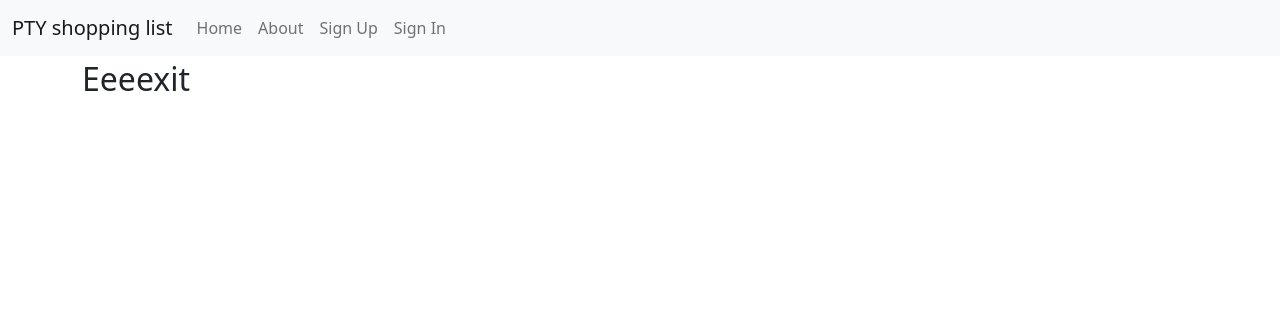
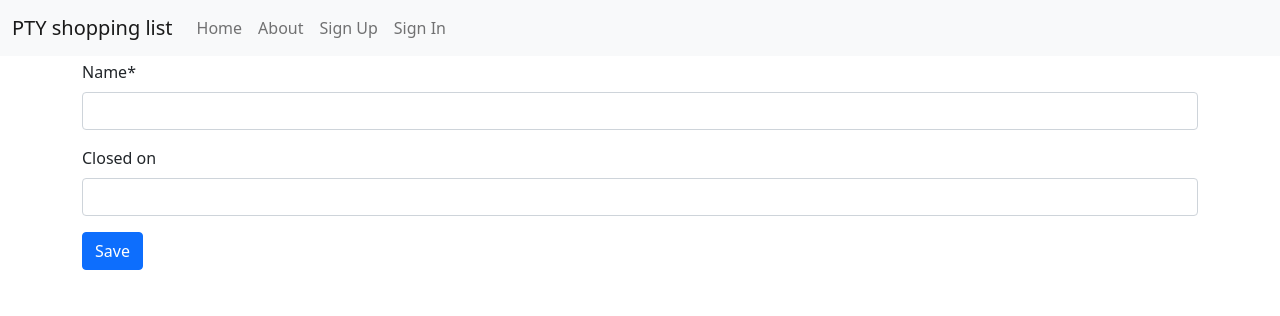
Before and after one commit to luiscberrocal/pty_shopping_list, a Django app: page /stores/chain/create in a window 1280 px wide. Shown: the top 316 px of the page. Run offline with Django 3.2, Linux system fonts and the light colour scheme; parts of the project's set-up code (start-up, migrations or seed data) failed here and were passed over; some libraries are stand-ins or nearby versions.

Commit message:
Form working

```diff
--- a/pty_shopping_list/stores/forms.py
+++ b/pty_shopping_list/stores/forms.py
@@ -1,10 +1,9 @@
-from django import  forms
+from django import forms
 
 from pty_shopping_list.stores.models import StoreChain
 
 
 class StoreChainForm(forms.ModelForm):
-
     class Meta:
         model = StoreChain
-        fields = ('id', 'name', )
+        fields = ('id', 'name', 'closed_on')
--- a/pty_shopping_list/stores/views.py
+++ b/pty_shopping_list/stores/views.py
@@ -10,6 +10,7 @@ from pty_shopping_list.stores.models import StoreChain
 class StoreChainCreateView(CreateView):
     model = StoreChain
     form_class = StoreChainForm
+    success_url = '/'
 
 
 store_chain_create_view = StoreChainCreateView.as_view()
--- a/pty_shopping_list/templates/stores/storechain_form.html
+++ b/pty_shopping_list/templates/stores/storechain_form.html
@@ -1,4 +1,20 @@
 {% extends "base.html" %}
+{% load i18n %}
+{% load crispy_forms_tags %}
+
 {% block content %}
-<h2>Eeeexit</h2>
+  <form action="{% url 'stores:create-chain-store' %}" method="post">
+    {% csrf_token %}
+    <div class="row">
+      <div class="col-12">
+        {{ form | crispy }}
+      </div>
+    </div>
+    <div class="row">
+      <div class="col-12">
+        <button type="submit" class="btn btn-primary" id="save_button">{% trans 'Save' %}</button>
+      </div>
+    </div>
+
+  </form>
 {% endblock %}
```
